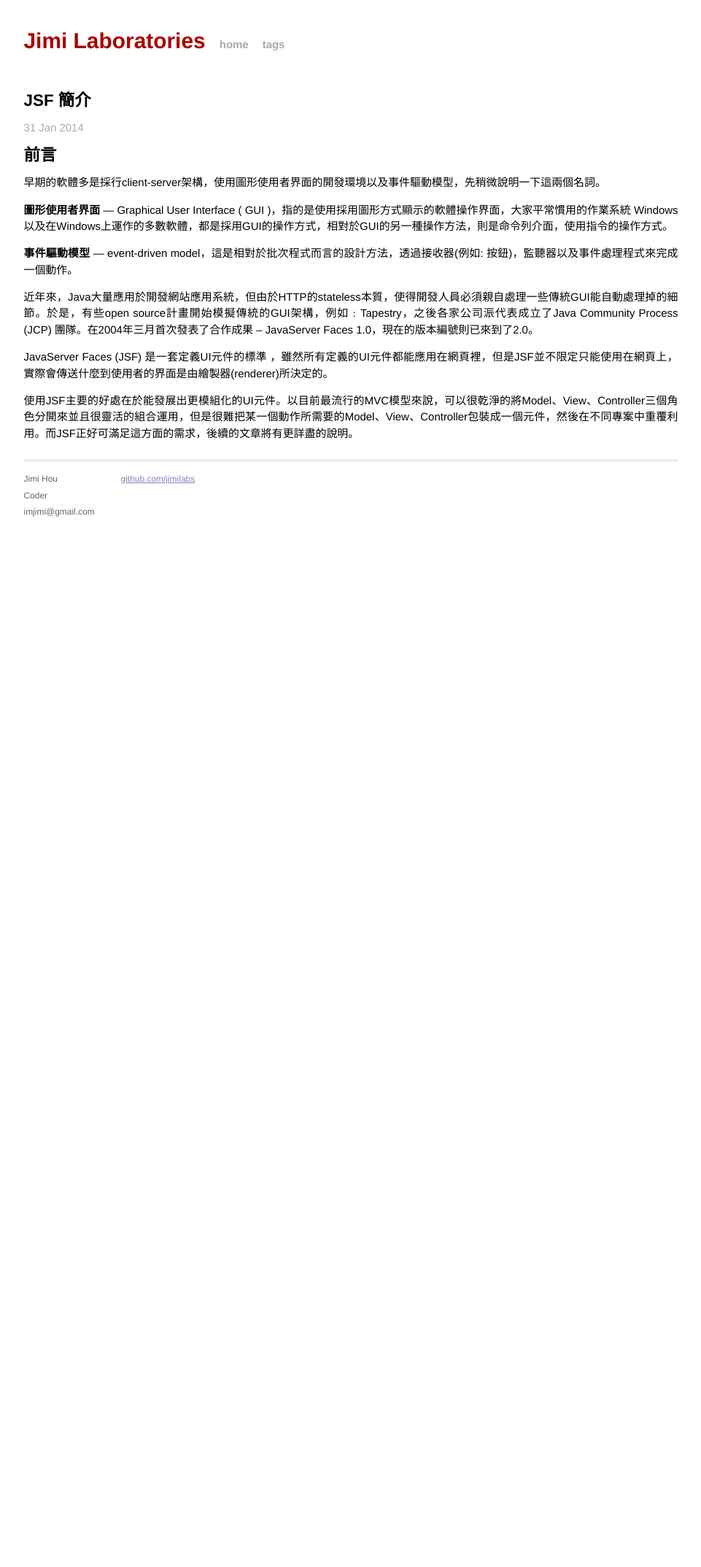
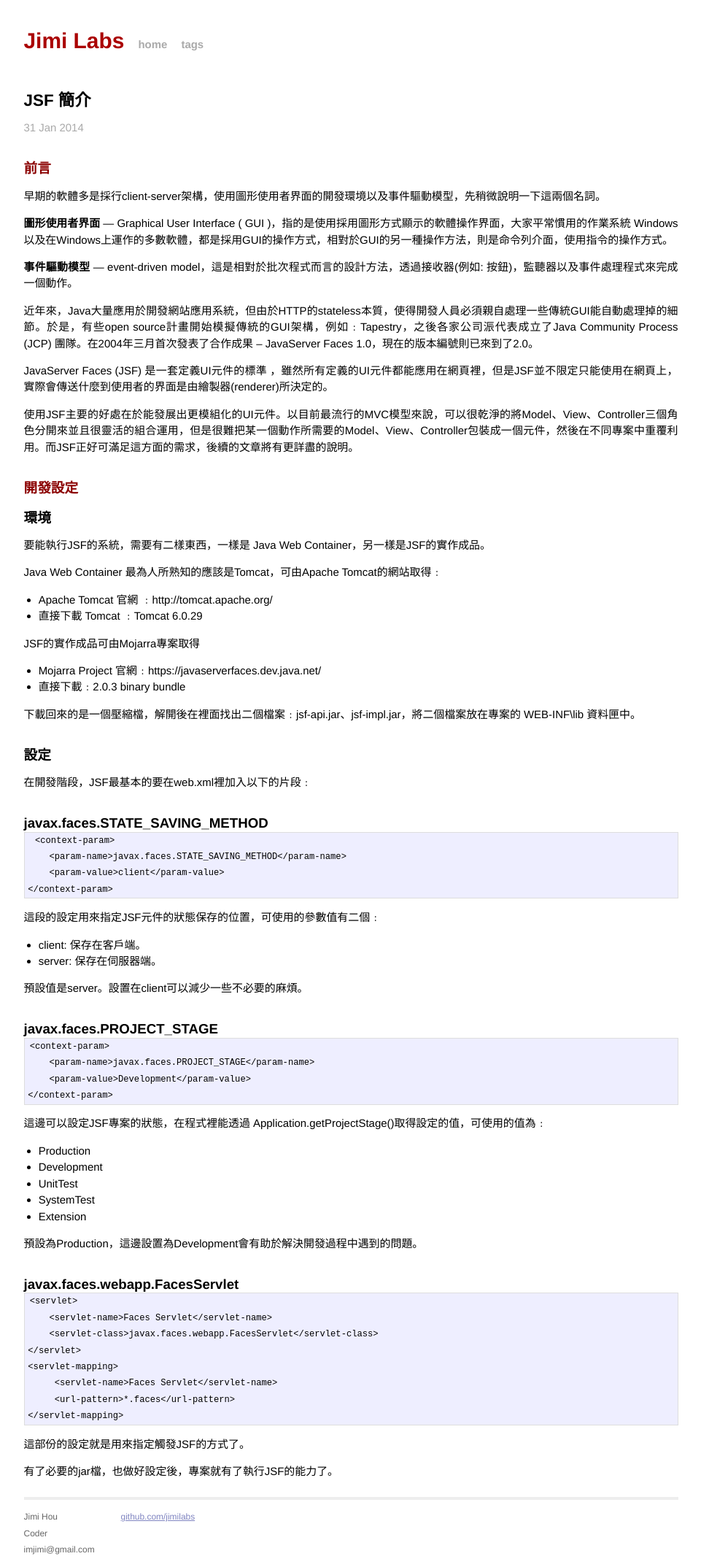
Before and after one commit to jimilabs/jimilabs.github.io, a Jekyll site: the page built from _posts/java/2014-01-31-jsf簡介.md, in a window 1280 px wide. Shown: the whole page at 73% size, without its empty margins (159-1120 px from the left). Built offline with Jekyll 4.4.1, drawn with Linux system fonts in a browser that asks for light colours; Markdown is read by kramdown in place of the engine named in the settings; before the commit the page ends 945 px from its top, so only the background shows below that.

Commit message:
no message
Signed-off-by: Jimi Labs <root@jimilabs.com>

```diff
--- a/_config.yml
+++ b/_config.yml
@@ -1,3 +1,3 @@
-name: Jimi Laboratories
+name: Jimi Labs
 markdown: redcarpet
 pygments: true
--- a/_posts/java/2014-01-31-jsf簡介.md
+++ b/_posts/java/2014-01-31-jsf簡介.md
@@ -6,7 +6,7 @@ categories: java
 tags : [jsf]
 ---
 
-## 前言
+### 前言
 
 早期的軟體多是採行client-server架構，使用圖形使用者界面的開發環境以及事件驅動模型，先稍微說明一下這兩個名詞。
 
@@ -19,3 +19,72 @@ tags : [jsf]
 JavaServer Faces (JSF) 是一套定義UI元件的標準 ，雖然所有定義的UI元件都能應用在網頁裡，但是JSF並不限定只能使用在網頁上，實際會傳送什麼到使用者的界面是由繪製器(renderer)所決定的。
 
 使用JSF主要的好處在於能發展出更模組化的UI元件。以目前最流行的MVC模型來說，可以很乾淨的將Model、View、Controller三個角色分開來並且很靈活的組合運用，但是很難把某一個動作所需要的Model、View、Controller包裝成一個元件，然後在不同專案中重覆利用。而JSF正好可滿足這方面的需求，後續的文章將有更詳盡的說明。
+
+
+### 開發設定
+
+#### 環境
+
+要能執行JSF的系統，需要有二樣東西，一樣是 Java Web Container，另一樣是JSF的實作成品。
+
+Java Web Container 最為人所熟知的應該是Tomcat，可由Apache Tomcat的網站取得﹕
+
+* Apache Tomcat 官網 ﹕http://tomcat.apache.org/
+* 直接下載 Tomcat  ﹕Tomcat 6.0.29
+
+JSF的實作成品可由Mojarra專案取得
+
+* Mojarra Project 官網﹕https://javaserverfaces.dev.java.net/
+* 直接下載﹕2.0.3 binary bundle
+
+下載回來的是一個壓縮檔，解開後在裡面找出二個檔案﹕jsf-api.jar、jsf-impl.jar，將二個檔案放在專案的 WEB-INF\lib 資料匣中。
+
+#### 設定
+
+在開發階段，JSF最基本的要在web.xml裡加入以下的片段﹕
+
+##### javax.faces.STATE_SAVING_METHOD
+
+     <context-param>
+        <param-name>javax.faces.STATE_SAVING_METHOD</param-name>
+        <param-value>client</param-value>
+    </context-param>
+
+這段的設定用來指定JSF元件的狀態保存的位置，可使用的參數值有二個﹕
+
+* client: 保存在客戶端。
+* server: 保存在伺服器端。
+
+預設值是server。設置在client可以減少一些不必要的麻煩。
+
+##### javax.faces.PROJECT_STAGE
+
+    <context-param>
+        <param-name>javax.faces.PROJECT_STAGE</param-name>
+        <param-value>Development</param-value>
+    </context-param>
+
+這邊可以設定JSF專案的狀態，在程式裡能透過 Application.getProjectStage()取得設定的值，可使用的值為﹕
+
+* Production
+* Development
+* UnitTest
+* SystemTest
+* Extension
+
+預設為Production，這邊設置為Development會有助於解決開發過程中遇到的問題。
+
+##### javax.faces.webapp.FacesServlet
+
+    <servlet>
+        <servlet-name>Faces Servlet</servlet-name>
+        <servlet-class>javax.faces.webapp.FacesServlet</servlet-class>
+    </servlet>
+    <servlet-mapping>
+         <servlet-name>Faces Servlet</servlet-name>
+         <url-pattern>*.faces</url-pattern>
+    </servlet-mapping>
+
+這部份的設定就是用來指定觸發JSF的方式了。
+
+有了必要的jar檔，也做好設定後，專案就有了執行JSF的能力了。
--- a/css/main.css
+++ b/css/main.css
@@ -19,9 +19,12 @@ body {
   text-align: center;
 }
 
+
 h3, h4, h5, h6 { padding-top: 1em; font-size:125%; }
 
 h1 { margin-bottom: 1em; }
+h3 {color: #8B0000; }
+
 p { margin: 1em 0; }
 
 a         { color: #00a; }
--- a/index.html
+++ b/index.html
@@ -1,6 +1,6 @@
 ---
 layout: default
-title: Jimi Laboratories
+title: Jimi Labs
 ---
 
 <div id="home">
```
Also changed, not shown: _posts/java/2010-07-01-最佳化-object.md (+12 -17 lines), _posts/java/2010-07-02-最佳化-string.md (deleted, +0 -65 lines), _posts/java/2010-07-02-最佳化-字串處理.md (added, +40 -0 lines), _posts/java/2010-07-05-最佳化-程式碼風格.md (renamed from _posts/java/2010-07-05-最佳化-程式碼.md, +1 -2 lines), _posts/java/2010-10-20-開發JSF的準備工作.md (deleted, +0 -52 lines).
